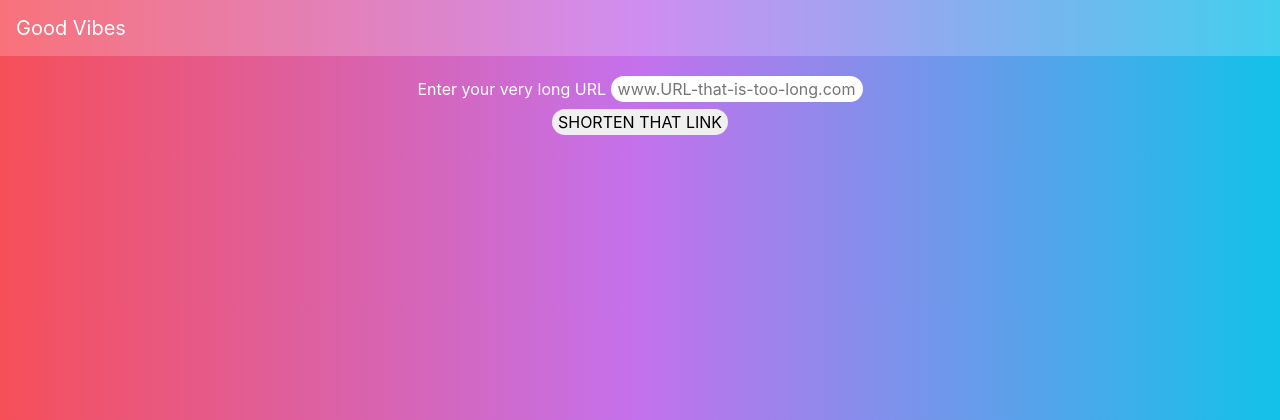
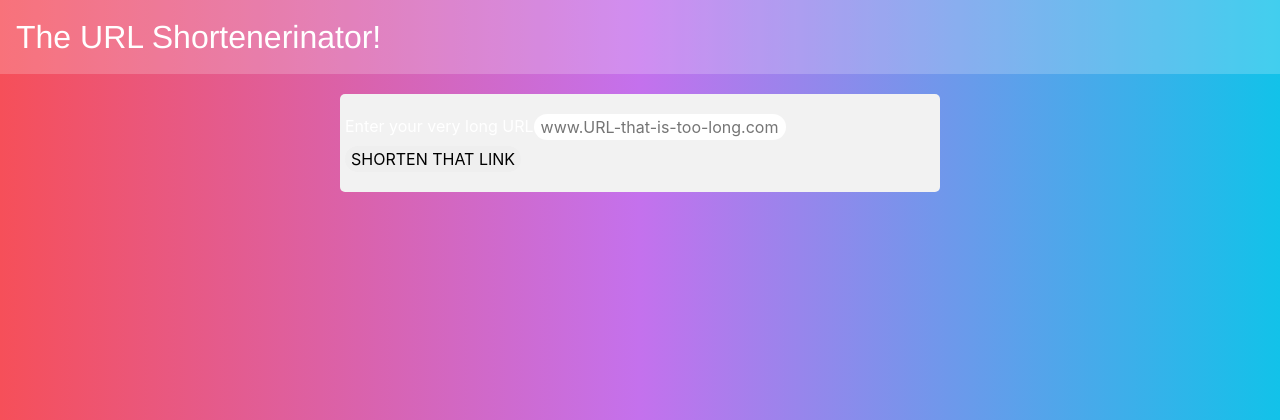
Before and after one commit to Sallan464/URL-Shortner-Code-Challenge, a Flask app: page / in a window 1280 px wide. Shown: the top 420 px of the page. Run offline with Flask 2, Linux system fonts and the light colour scheme; some libraries are stand-ins or nearby versions.

Commit message:
styling and html formatting

```diff
--- a/static/css/style.css
+++ b/static/css/style.css
@@ -15,12 +15,22 @@ html {
 
   a.navbar-brand {
     color: white !important;
+    font-size: xx-large;
+    text-align: center;
+    font-family: 'Franklin Gothic Medium', 'Arial Narrow', Arial, sans-serif;
   }
 
   .container {
     padding: 20px;
     max-width: 50%;
     text-align: center;
+  }
+
+  .form-container {
+      display: flex;
+      border-radius: 5px;
+      background-color: #f2f2f2;
+      padding: 20px;
   }
 
   input {
--- a/templates/base.html
+++ b/templates/base.html
@@ -42,7 +42,7 @@
   </head>
   <body>
     <nav class="navbar navbar-expand-md navbar-light bg-light">
-      <a class="navbar-brand" href="{{ url_for('home')}}">Good Vibes</a>
+      <a class="navbar-brand" href="{{ url_for('home')}}">The URL Shortenerinator!</a>
       <button
         class="navbar-toggler"
         type="button"
--- a/templates/home.html
+++ b/templates/home.html
@@ -2,9 +2,21 @@
 {% block title %} URL Shortenator!!! {% endblock %}
 
 {% block content %}
-<form action="#", method='post'>
-    <label for="url">Enter your very long URL </label>
-    <input type="url", name="long_url", id="long_url", placeholder="www.URL-that-is-too-long.com", required>
-    <input type="submit", value="SHORTEN THAT LINK">
-</form>
+<div class="form-container">
+    <form action="#", method='post'>
+        <div class="row">
+            <div class="col-25">
+                <label for="url">Enter your very long URL </label>
+            </div>
+            <div class="col-75">
+                <input type="url", name="long_url", id="long_url", placeholder="www.URL-that-is-too-long.com", required>
+            </div>
+        </div>
+        <div class="row">
+            <div class="col-25">
+                <input type="submit", value="SHORTEN THAT LINK">
+            </div>
+        </div>
+    </form>
+</div>
 {% endblock %}
--- a/wsgi.py
+++ b/wsgi.py
@@ -1,3 +1,4 @@
 from app import app
 
 app.run()
+# if __name__ == "__main__"
```
